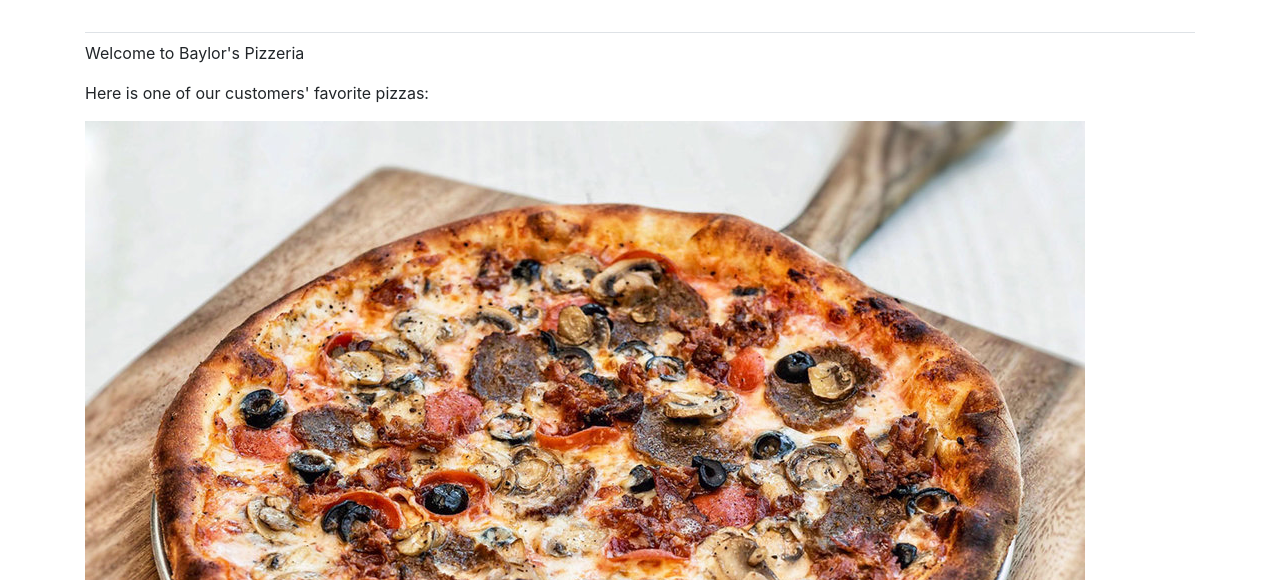
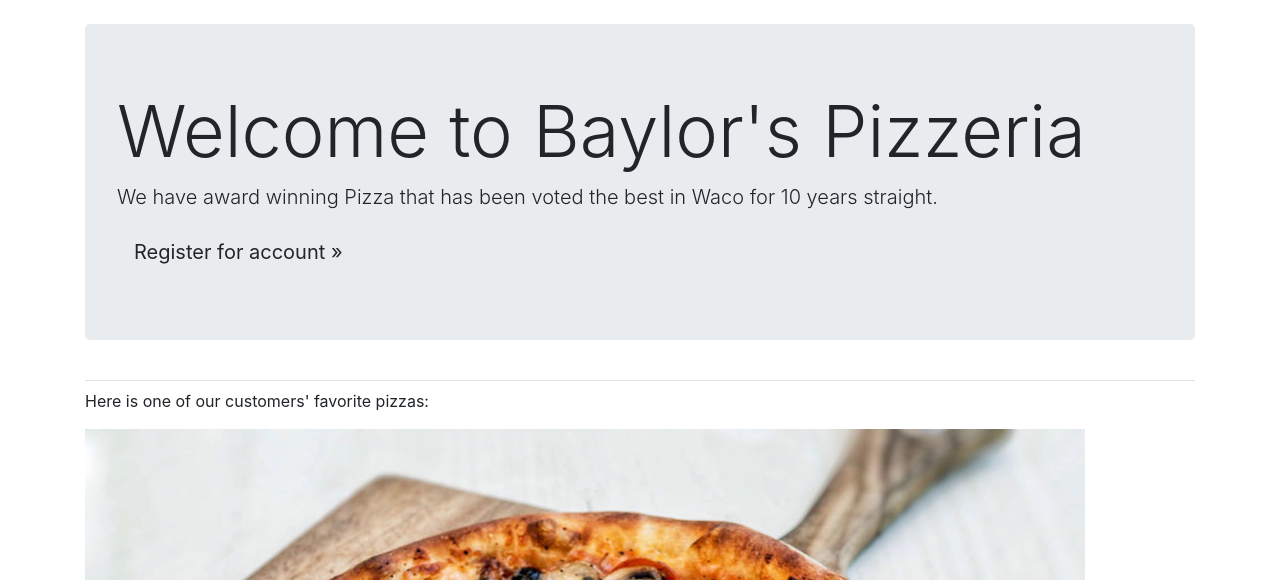
Before and after one commit to BaylorMolnar/PizzaFinal, a Django app: page / in a window 1280 px wide. Shown: the part 58-638 px from the top of the page. Run offline with Django 3.2, Linux system fonts and the light colour scheme; some libraries are stand-ins or nearby versions.

Commit message:
Finished Design

```diff
--- a/Pizza/templates/Pizza/base.html
+++ b/Pizza/templates/Pizza/base.html
@@ -9,7 +9,6 @@
     <title>Baylor's Pizzeria</title>
     {% bootstrap_css %}
     {% bootstrap_javascript jquery='full' %}
-
 </head>
 
 <body>
--- a/Pizza/templates/Pizza/index.html
+++ b/Pizza/templates/Pizza/index.html
@@ -1,8 +1,15 @@
 {% extends "Pizza/base.html" %}
 
+{% block page_header %}
+<div class="jumbotron">
+    <h1 class="display-3">Welcome to Baylor's Pizzeria</h1>
+
+    <p class="lead">We have award winning Pizza that has been voted the best in Waco for 10 years straight.</p>
+    <a class="btn btn-lg btn primary" href="{% url 'users:register' %}" role="button">Register for account &raquo;</a>
+</div>
+{% endblock page_header %}
 
 {% block content %}
-<p>Welcome to Baylor's Pizzeria</p>
 
 <p>Here is one of our customers' favorite pizzas:</p>
 <p> </p>
```
Also changed, not shown: db.sqlite3.
